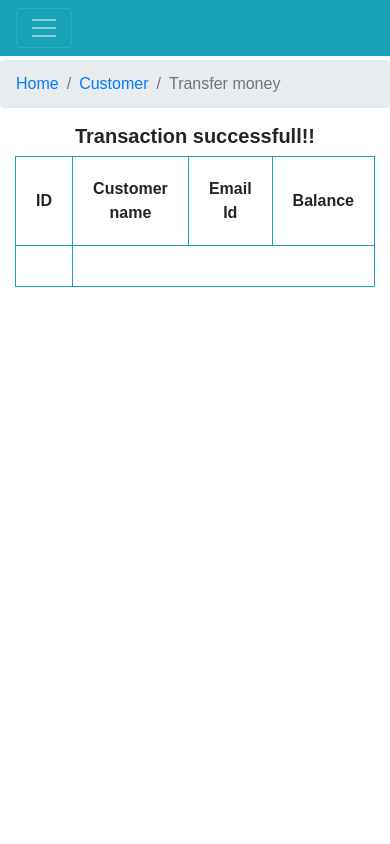
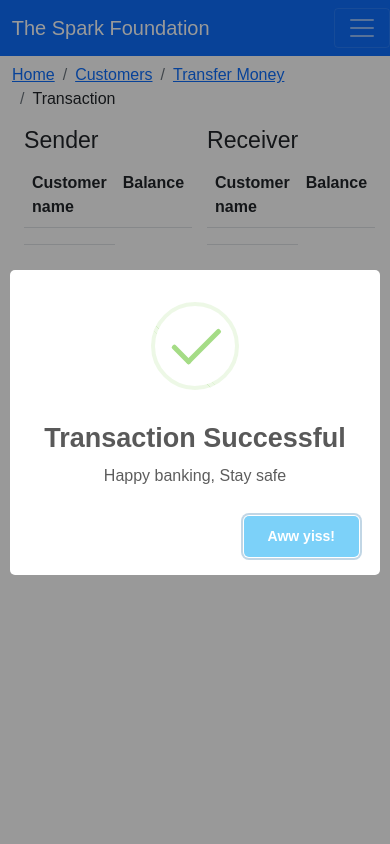
Before and after one commit to Rani-dha/Spark-foundation-Intern, a PHP site: page /send.php in a window 390 px wide. Run offline with PHP 8.4, Linux system fonts and the light colour scheme; data comes from the database, SQL or seed files in the repository; data that the repository does not hold is empty.

Commit message:
responsive banking system

```diff
--- /dev/null
+++ b/css/styles.css
@@ -0,0 +1,12 @@
+* {
+  font-family: Arial, Helvetica, sans-serif;
+}
+#toogleMobileMenu a:hover {
+  text-decoration: none;
+  color: whitesmoke;
+  border-radius: 25px;
+  border: 2px solid whitesmoke;
+}
+.breadcrumb{
+  margin-top: 2%;
+}
--- a/pdo.php
+++ b/pdo.php
@@ -1,4 +1,8 @@
 <?php
+// You must grant privileges to access the database in PhpMyAdmin by using SQL query.
+// GRANT ALL PRIVILEGES TO intern@'localhost' IDENTIFIED BY 'spark';
+// FLUSH PRIVILEGES; // to update without loading flush privileges are used.
+
 try
 {
     $pdo = new PDO('mysql:host=localhost;port=3306;dbname=bankingsystem', 'intern', 'spark');
@@ -10,4 +14,3 @@ catch(PDOException $e)
     echo "Connection failed: " . $e->getMessage();
     die();
 }
-?>
--- a/send.php
+++ b/send.php
@@ -1,61 +1,57 @@
 <?php
+session_start();
 require_once "pdo.php";
 ?>
 
 <!DOCTYPE html>
-<html>
+<html lang="en">
+<head>
+    <title>Transaction</title>
+    <!-- Bootstrap5 CSS -->
+    <link href="https://cdn.jsdelivr.net/npm/bootstrap@5.0.2/dist/css/bootstrap.min.css" rel="stylesheet" integrity="sha384-EVSTQN3/azprG1Anm3QDgpJLIm9Nao0Yz1ztcQTwFspd3yD65VohhpuuCOmLASjC" crossorigin="anonymous">
+    <!-- CSS -->
+    <link rel="stylesheet" href="css/styles.css">
 
-<head>
-    <title>Transfer money</title>
-    <link rel="stylesheet" href="/styles/style.css">
-    <style>
-        * {
-            font-family: Arial, Helvetica, sans-serif;
-        }
+    <!-- Sweet alert -->
+    <script src="https://unpkg.com/sweetalert/dist/sweetalert.min.js"></script>
 
-        tr,td {
-            padding: 20px;
-        }
-    </style>
-
-    <link rel="stylesheet" href="https://cdn.jsdelivr.net/npm/bootstrap@4.5.3/dist/css/bootstrap.min.css" integrity="sha384-TX8t27EcRE3e/ihU7zmQxVncDAy5uIKz4rEkgIXeMed4M0jlfIDPvg6uqKI2xXr2" crossorigin="anonymous">
-    <link rel="stylesheet" href="https://stackpath.bootstrapcdn.com/font-awesome/4.7.0/css/font-awesome.min.css">
 </head>
 
 <body>
-
-    <nav class="navbar navbar-dark navbar-expand-sm fixed-top bg-info">
+    <div>
+        <nav class="navbar navbar-expand-md navbar-dark bg-primary">
+            <!-- <img  class="d-none d-sm-none d-md-none d-lg-block" src="spark.png" style="width:5%; height:5%;"> visible in lg and above screens -->
+            <a href="#" class="navbar-brand text-white" style="margin-left: 3%;"> The Spark Foundation</a>
+            <button class="navbar-toggler" type="button" data-bs-toggle="collapse" data-bs-target="#toogleMobileMenu" aria-controls="toogleMobileMenu" aria-expanded="false" aria-label="Toogle navigation">
+                <span class="navbar-toggler-icon"></span>
+            </button>
+            <div class="collapse  navbar-collapse" id="toogleMobileMenu">
+                <ul class="navbar-nav ms-auto text-center" style="margin-right: 3%;">
+                    <li>
+                        <a class="nav-link" href='index.php'> Home </a>
+                    </li>
+                    <li>
+                        <a class="nav-link" href='customer.php'> Customers </a>
+                    </li>
+                    <li>
+                        <a class="nav-link active" href='#'> Tranfer money</a>
+                    </li>
+                </ul>
+            </div>
+        </nav>
+    </div>
 
     <div class="container">
-            <button class="navbar-toggler" type="button" data-toggle="collapse" data-target="#Navbar">
-                <span class="navbar-toggler-icon"></span>
-            </button>
-            <a class="navbar-brand mr-auto" href="index.php"></a>
-            <!-- <img src= "spark.png" style = "width:30px; height:25px; margin-right:40px;"> -->
-            <div class="collapse navbar-collapse" id="Navbar">
-                <ul class="navbar-nav mr-auto">
-                    <li class="nav-item text-white"><a class="nav-link" href="index.php"><span style="margin-right:5px;" class="fa fa-home fa-lg"></span>Home</a></li>
-                    <li class="nav-item text-white "><a class="nav-link" href="customer.php">Customers</a></li>
-                    <li class="nav-item text-white active"><a class="nav-link" href="#">Transfer Money</a></li>
-                    <!-- <li class="nav-item text-white"><a class="nav-link" href="transaction.php"><span class="fa fa-address-card fa-lg"></span>Transaction</a></li> -->
-                </ul>
-
-            </div>
-        </div>
+        <nav aria-label="breadcrumb">
+            <ol class="breadcrumb">
+                <li class="breadcrumb-item"><a href="index.php">Home</a></li>
+                <li class="breadcrumb-item"><a href="customer.php">Customers</a></li>
+                <li class="breadcrumb-item"><a href="transfer.php">Transfer Money</a></li>
+                <li class="breadcrumb-item" aria-current="page">Transaction</li>
+            </ol>
         </nav>
-    <p class="text-info" style="margin-top: 60px"></p>
-
-    <div class="container">
-        <div class="row align-items-center">
-            <ol class="col-12 breadcrumb">
-                <li class="breadcrumb-item "><a href="./index.php">Home</a></li>
-                <li class="breadcrumb-item "><a href="./customer.php">Customer</a></li>
-                <li class="breadcrumb-item active">Transfer money</li>
-            </ol>
-        </div>
 
         <?php
-
         //sender part
         $sender = $_POST['sender'];
         $q = $pdo->prepare("SELECT balance FROM customer where email_id= :emailsender");
@@ -67,19 +63,27 @@ require_once "pdo.php";
         $stmt = $pdo->prepare("UPDATE customer set balance = ? where email_id =?");
         $stmt->bindParam(1, $b1);
         $stmt->bindParam(2, $e1);
-        $b1 = $senderCurrentAmount - $_POST['amount'];
+        $b1 = $senderCurrentAmount - $_POST['amount']; // Debit the amount from sender
         $e1 = $_POST['sender'];
-        if ($b1 < 0) {
+        if ($b1 < 0) { // If sender mistakenly tries to send money above his/her current balance the
+            // Alert pop as Insufficient balance and redirects to customers page.
         ?>
-            <center>
-                <h5><b>Insufficient balance </b></h5>
-            </center>
+            <script>
+                swal({
+                    title: " Insufficient balance",
+                    text: "Please enter sufficient amount",
+                    icon: "error",
+                    button: "Retry!!",
+                }).then(okay => {
+                    if (okay) {
+                        window.location.href = "customer.php";
+                    }
+                });
+            </script>
         <?php return;
         }
         if ($stmt->execute()) {
-            $pdo->commit();
-
-            echo ("<center> <h5><b>Transaction ");
+            $pdo->commit(); // Making permanent transaction in database.
         }
 
         //Receiver part
@@ -93,46 +97,74 @@ require_once "pdo.php";
         $stmt = $pdo->prepare("UPDATE customer set balance = ? where email_id =?");
         $stmt->bindParam(1, $b2);
         $stmt->bindParam(2, $e2);
-        $b2 =  $receiverCurrentAmount +  $_POST['amount'];
+        $b2 =  $receiverCurrentAmount +  $_POST['amount']; // Credit the amount to the receiver.
         $e2 = $_POST['sendto'];
+
         if ($stmt->execute()) {
-            $pdo->commit();
-            echo ("successfull!! </b></h5></center>");
-        }
+            $pdo->commit();  // Making permanent transaction in database.
+        ?>
+            <script>
+                swal({
+                    title: "Transaction Successful",
+                    text: "Happy banking, Stay safe",
+                    icon: "success",
+                    button: "Aww yiss!",
+                });
+            </script>
+        <?php } ?>
 
-        ?>
-        <?php
-        $stmt = $pdo->prepare("SELECT id, customer_name, email_id, balance FROM customer where email_id= :em3");
-        $stmt->execute(['em3' => $receiver]);
+        <div class="container">
+            <div class="row row-cols-2">
+                <div class="col">
+                    <?php $stmt = $pdo->prepare("SELECT id, customer_name, email_id, balance FROM customer where email_id= :em3");
+                    $stmt->execute(['em3' => $sender]);
                     $rows = $stmt->fetchAll(PDO::FETCH_ASSOC);
                     ?>
-        <center>
-            <table border=1 class="center border border-info text-center">
+                    <h3> Sender </h3>
+                    <table class="table">
                         <tr>
-                    <td> <b>ID</b></td>
                             <td><b>Customer name</b></td>
-                    <td><b>Email Id</b></td>
                             <td><b>Balance</b></td>
                         </tr>
                         <?php echo "<tr><td>";
                         foreach ($rows as $row) {
-                    echo ($row['id']);
-                    echo ("</td><td>");
                             echo ($row["customer_name"]);
-                    echo ("</td><td>");
-                    echo ($row['email_id']);
                             echo ("</td><td>");
                             echo ($row['balance']);
                             echo ("</td></tr>");
                         }
+                        ?>
+                    </table>
 
+                </div>
+                <div class="col">
+                    <?php $stmt = $pdo->prepare("SELECT id, customer_name, email_id, balance FROM customer where email_id= :em3");
+                    $stmt->execute(['em3' => $receiver]);
+                    $rows = $stmt->fetchAll(PDO::FETCH_ASSOC);
                     ?>
 
+                    <h3> Receiver </h3>
+                    <table class="table">
+                        <tr>
+                            <td><b>Customer name</b></td>
+                            <td><b>Balance</b></td>
+                        </tr>
+                        <?php echo "<tr><td>";
+                        foreach ($rows as $row) {
+                            echo ($row["customer_name"]);
+                            echo ("</td><td>");
+                            echo ($row['balance']);
+                            echo ("</td></tr>");
+                        }
+                        ?>
+                    </table>
+                </div>
+            </div>
+        </div>
 
-            </table>
-        </center>
-
-
+        <!-- Include every Bootstrap JavaScript plugin and dependency with one of our two bundles.
+        Both bootstrap.bundle.js and bootstrap.bundle.min.js include Popper for our tooltips and popovers. -->
+        <script src="https://cdn.jsdelivr.net/npm/bootstrap@5.0.2/dist/js/bootstrap.bundle.min.js" integrity="sha384-MrcW6ZMFYlzcLA8Nl+NtUVF0sA7MsXsP1UyJoMp4YLEuNSfAP+JcXn/tWtIaxVXM" crossorigin="anonymous"></script>
         </boby>
 
 </html>
```
Also changed, not shown: bankingsystem.sql (renamed from customer.sql, +12 -12 lines), customer.php (+39 -63 lines), index.php (+35 -43 lines), transfer.php (+55 -60 lines), bank.jpg (added), savings.jpg (deleted). Lines whose indentation alone changed are shown as unchanged.
